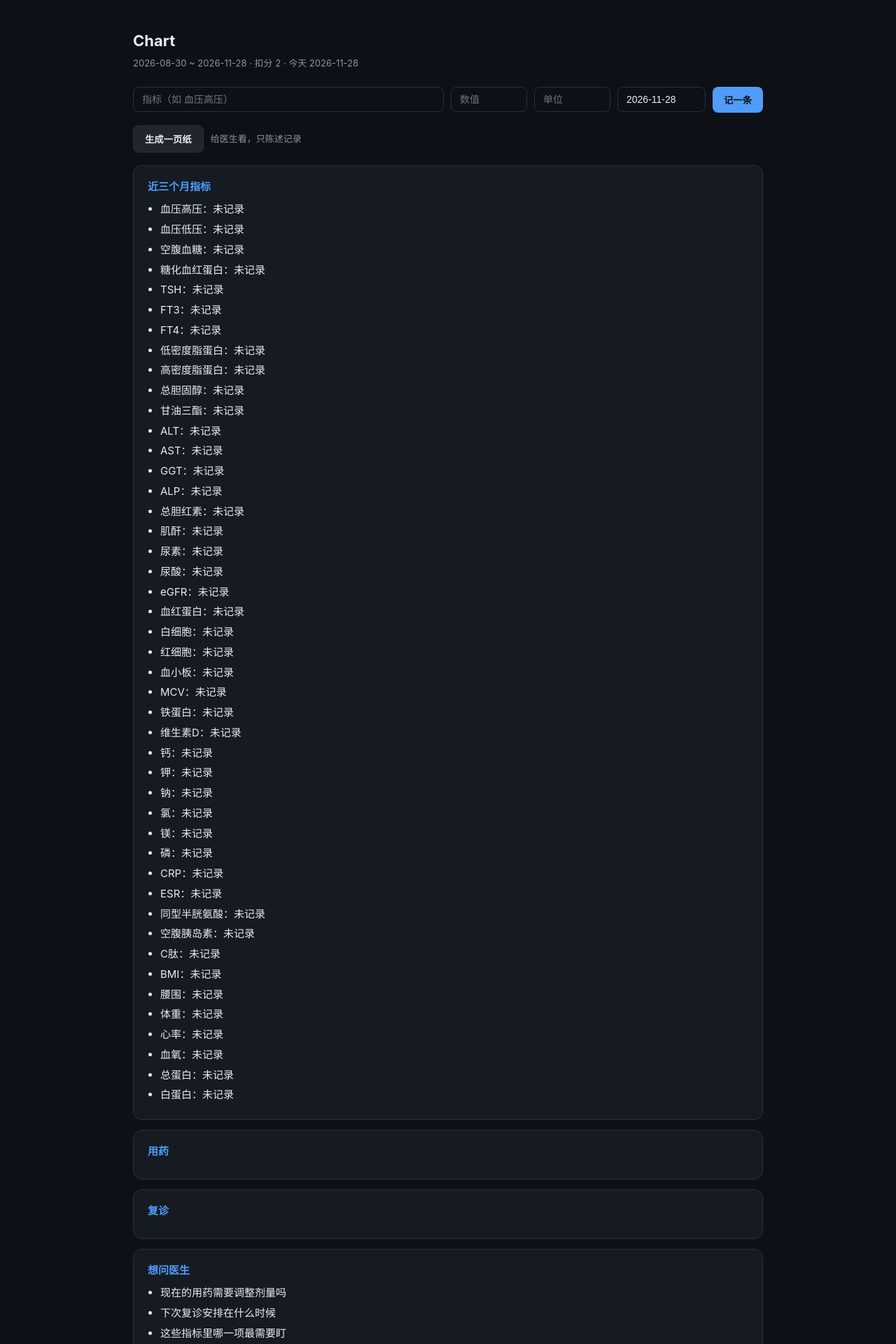
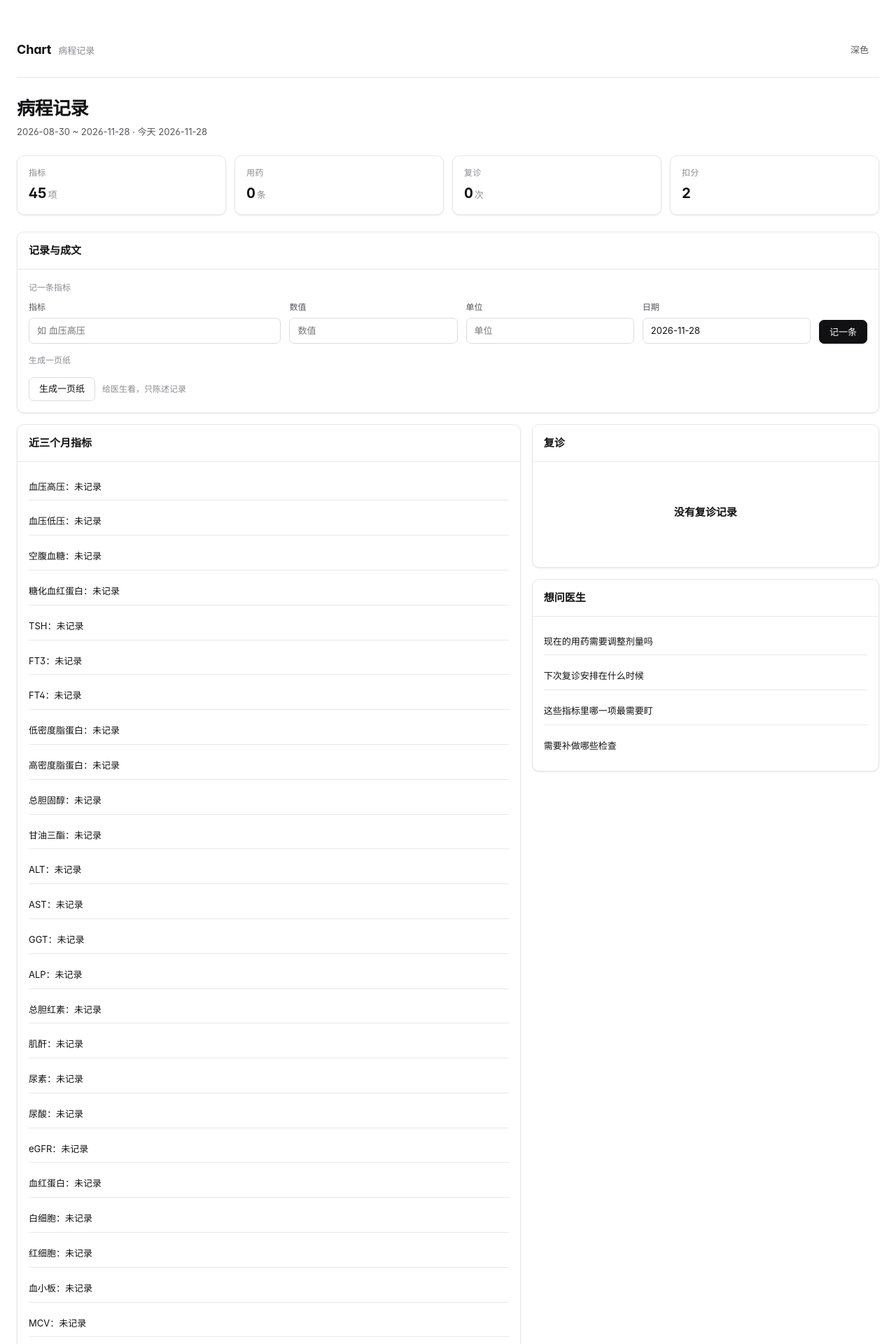
Before and after one commit to wushiyi105-jpg/chart, a FastAPI app: page / in a window 1280 px wide. Shown: the top 1920 px of the page at 70% size. Run offline with FastAPI, Linux system fonts and the light colour scheme; parts of the project's set-up code (start-up, migrations or seed data) failed here and were passed over.

Commit message:
feat(ui): 统一简洁界面与共享样式

```diff
--- a/chart/iface/web.py
+++ b/chart/iface/web.py
@@ -7,6 +7,7 @@ from pathlib import Path
 
 from fastapi import FastAPI, Form, Request
 from fastapi.responses import HTMLResponse, PlainTextResponse, RedirectResponse
+from fastapi.staticfiles import StaticFiles
 from fastapi.templating import Jinja2Templates
 
 from ..adapters.llm import build_llm
@@ -19,6 +20,11 @@ TEMPLATES = Jinja2Templates(directory=str(Path(__file__).resolve().parents[2] /
 
 def create_app(settings: Settings, store: SqliteStore | None = None) -> FastAPI:
     app = FastAPI(title="Chart", version="1.0.0")
+    app.mount(
+        "/static",
+        StaticFiles(directory=str(Path(__file__).resolve().parents[2] / "static")),
+        name="static",
+    )
     store = store or SqliteStore(settings.db_path)
     llm = (
         build_llm(
--- /dev/null
+++ b/static/ui.css
@@ -0,0 +1,327 @@
+/* ============================================================
+   ui.css —— 18 个仓共用的界面基础
+   设计语言参考：solidtime / invoiceninja / Wallos 的界面结构
+   （只借鉴设计规律，不含任何上游代码）
+   用法：<link rel="stylesheet" href="/static/ui.css">
+   ============================================================ */
+
+:root {
+  /* 背景四级 */
+  --bg: #ffffff;
+  --bg-subtle: #fafafa;
+  --bg-muted: #f4f4f5;
+  --card: #ffffff;
+
+  /* 文字四级 */
+  --text: #111113;
+  --text-2: #55555c;
+  --text-3: #8a8a92;
+  --text-4: #b4b4bb;
+
+  /* 边框三级 */
+  --border: #e8e8ec;
+  --border-2: #dcdce2;
+  --border-3: #c9c9d1;
+
+  /* 强调色只用一个 */
+  --accent: #2f6feb;
+  --accent-soft: #eaf1fe;
+  --accent-ink: #1a4fbf;
+
+  /* 语义色 */
+  --ok: #18794e;
+  --ok-soft: #e8f5ee;
+  --warn: #9a6700;
+  --warn-soft: #fdf6e3;
+  --bad: #b42318;
+  --bad-soft: #fdecea;
+
+  /* 圆角：一个基准，其余派生 */
+  --radius: 10px;
+  --radius-sm: 7px;
+  --radius-lg: 14px;
+
+  /* 只有两级阴影，别加第三级 */
+  --shadow-card: 0 1px 2px rgba(17, 17, 19, .04), 0 1px 3px rgba(17, 17, 19, .06);
+  --shadow-pop: 0 10px 30px rgba(17, 17, 19, .10);
+
+  /* 字阶：基准 15px，比默认 16 更紧凑、更像专业软件 */
+  --fs-2xs: 10px;
+  --fs-xs: 12px;
+  --fs-sm: 13px;
+  --fs-base: 15px;
+  --fs-lg: 18px;
+  --fs-xl: 20px;
+  --fs-2xl: 26px;
+  --fs-3xl: 32px;
+
+  --font: "Inter", -apple-system, "Segoe UI", "Microsoft YaHei", "PingFang SC", sans-serif;
+  --mono: "JetBrains Mono", ui-monospace, "Cascadia Code", Consolas, monospace;
+}
+
+/* 深色：同一套变量，不写第二套样式 */
+:root[data-theme="dark"] {
+  --bg: #0b0b0c;
+  --bg-subtle: #101012;
+  --bg-muted: #16161a;
+  --card: #121214;
+  --text: #f2f2f3;
+  --text-2: #a1a1a8;
+  --text-3: #77777f;
+  --text-4: #55555c;
+  --border: #232328;
+  --border-2: #2e2e34;
+  --border-3: #3a3a42;
+  --accent: #6a9bff;
+  --accent-soft: #16233d;
+  --accent-ink: #a8c4ff;
+  --ok: #4ade80;
+  --ok-soft: #10241a;
+  --warn: #fbbf24;
+  --warn-soft: #2a1f08;
+  --bad: #f87171;
+  --bad-soft: #2a1214;
+  --shadow-card: 0 1px 2px rgba(0, 0, 0, .5);
+  --shadow-pop: 0 12px 32px rgba(0, 0, 0, .6);
+}
+
+* { box-sizing: border-box; }
+
+html { -webkit-text-size-adjust: 100%; }
+
+body {
+  margin: 0;
+  background: var(--bg);
+  color: var(--text);
+  font: var(--fs-base)/1.6 var(--font);
+  font-feature-settings: "cv11", "ss01";   /* Inter 的字形微调 */
+  -webkit-font-smoothing: antialiased;
+}
+
+/* ---------- 页面骨架 ---------- */
+
+.shell { max-width: 1080px; margin: 0 auto; padding: 40px 24px 96px; }
+.shell--wide { max-width: 1280px; }
+
+.topbar {
+  display: flex; align-items: center; justify-content: space-between;
+  gap: 16px; padding: 14px 0 22px;
+  border-bottom: 1px solid var(--border);
+  margin-bottom: 28px;
+}
+
+.brand { display: flex; align-items: baseline; gap: 10px; }
+.brand b { font-size: var(--fs-lg); font-weight: 650; letter-spacing: -.01em; }
+.brand span { color: var(--text-3); font-size: var(--fs-sm); }
+
+.page-head { margin-bottom: 24px; }
+.page-head h1 {
+  margin: 0 0 6px; font-size: var(--fs-2xl); font-weight: 650;
+  letter-spacing: -.02em; line-height: 1.25;
+}
+.page-head p { margin: 0; color: var(--text-2); font-size: var(--fs-sm); }
+
+/* ---------- 数字行 ---------- */
+
+.stats { display: grid; grid-template-columns: repeat(auto-fit, minmax(160px, 1fr)); gap: 12px; margin-bottom: 24px; }
+.stat {
+  background: var(--card); border: 1px solid var(--border);
+  border-radius: var(--radius); padding: 14px 16px;
+  box-shadow: var(--shadow-card);
+}
+.stat .k { color: var(--text-3); font-size: var(--fs-xs); letter-spacing: .02em; }
+.stat .v {
+  margin-top: 4px; font-size: var(--fs-xl); font-weight: 650;
+  font-variant-numeric: tabular-nums; letter-spacing: -.01em;
+}
+.stat .v small { font-size: var(--fs-sm); font-weight: 500; color: var(--text-3); margin-left: 2px; }
+
+/* ---------- 卡片 ---------- */
+
+.card {
+  background: var(--card); border: 1px solid var(--border);
+  border-radius: var(--radius); box-shadow: var(--shadow-card);
+  overflow: hidden;
+}
+.card + .card { margin-top: 16px; }
+.card__head {
+  display: flex; align-items: center; justify-content: space-between;
+  padding: 14px 16px; border-bottom: 1px solid var(--border);
+}
+.card__head h2 { margin: 0; font-size: var(--fs-base); font-weight: 600; }
+.card__head .hint { color: var(--text-3); font-size: var(--fs-xs); }
+.card__body { padding: 16px; }
+
+/* ---------- 表格：高级感主要靠这张表 ---------- */
+
+.table { width: 100%; border-collapse: collapse; font-size: var(--fs-sm); }
+.table th {
+  text-align: left; font-weight: 500; color: var(--text-3);
+  font-size: var(--fs-2xs); letter-spacing: .06em; text-transform: uppercase;
+  padding: 10px 16px; background: var(--bg-subtle);
+  border-bottom: 1px solid var(--border); white-space: nowrap;
+}
+.table td {
+  padding: 11px 16px; border-bottom: 1px solid var(--border);
+  vertical-align: middle;
+}
+.table tr:last-child td { border-bottom: 0; }
+.table tbody tr:hover { background: var(--bg-subtle); }
+.table .num { text-align: right; font-variant-numeric: tabular-nums; }
+.table .strong { font-weight: 600; }
+.table .muted { color: var(--text-3); }
+
+/* ---------- 标记 ---------- */
+
+.tag {
+  display: inline-flex; align-items: center; gap: 5px;
+  padding: 2px 8px; border-radius: 999px;
+  font-size: var(--fs-xs); font-weight: 500;
+  border: 1px solid var(--border-2); color: var(--text-2);
+  background: var(--bg-subtle); white-space: nowrap;
+}
+.tag--ok { color: var(--ok); background: var(--ok-soft); border-color: transparent; }
+.tag--warn { color: var(--warn); background: var(--warn-soft); border-color: transparent; }
+.tag--bad { color: var(--bad); background: var(--bad-soft); border-color: transparent; }
+.tag--accent { color: var(--accent-ink); background: var(--accent-soft); border-color: transparent; }
+
+/* ---------- 按钮 ---------- */
+
+.btn {
+  display: inline-flex; align-items: center; justify-content: center; gap: 6px;
+  height: 34px; padding: 0 14px; border-radius: var(--radius-sm);
+  font: 500 var(--fs-sm)/1 var(--font); cursor: pointer;
+  border: 1px solid var(--border-2); background: var(--card); color: var(--text);
+  transition: background .12s ease, border-color .12s ease;
+}
+.btn:hover { background: var(--bg-muted); }
+.btn--primary { background: var(--text); border-color: var(--text); color: var(--bg); }
+.btn--primary:hover { opacity: .88; }
+.btn--ghost { border-color: transparent; background: transparent; color: var(--text-2); }
+.btn--ghost:hover { background: var(--bg-muted); color: var(--text); }
+.btn:disabled { opacity: .45; cursor: not-allowed; }
+
+/* ---------- 表单 ---------- */
+
+.field { display: flex; flex-direction: column; gap: 6px; }
+.field label { font-size: var(--fs-xs); color: var(--text-2); }
+.input, .select, textarea.input {
+  width: 100%; padding: 8px 11px; font: var(--fs-sm)/1.5 var(--font);
+  color: var(--text); background: var(--bg);
+  border: 1px solid var(--border-2); border-radius: var(--radius-sm);
+  outline: none;
+}
+.input:focus, .select:focus, textarea.input:focus {
+  border-color: var(--accent); box-shadow: 0 0 0 3px var(--accent-soft);
+}
+.row { display: flex; gap: 12px; flex-wrap: wrap; }
+.row > * { flex: 1 1 180px; }
+
+/* ---------- 空状态与提示 ---------- */
+
+.empty {
+  padding: 44px 16px; text-align: center; color: var(--text-3); font-size: var(--fs-sm);
+}
+.empty b { display: block; color: var(--text); font-size: var(--fs-base); margin-bottom: 6px; }
+
+.note {
+  display: flex; gap: 8px; padding: 10px 12px; border-radius: var(--radius-sm);
+  background: var(--bg-subtle); border: 1px solid var(--border);
+  color: var(--text-2); font-size: var(--fs-sm);
+}
+.note--warn { background: var(--warn-soft); border-color: transparent; color: var(--warn); }
+
+/* ---------- 代码与细节 ---------- */
+
+code, .mono { font-family: var(--mono); font-size: .92em; }
+code {
+  background: var(--bg-muted); border: 1px solid var(--border);
+  padding: 1px 5px; border-radius: 5px;
+}
+
+hr.sep { border: 0; border-top: 1px solid var(--border); margin: 24px 0; }
+
+.foot { margin-top: 40px; color: var(--text-4); font-size: var(--fs-xs); }
+
+@media (max-width: 720px) {
+  .shell { padding: 24px 16px 64px; }
+  .page-head h1 { font-size: var(--fs-xl); }
+  .table th, .table td { padding: 9px 12px; }
+}
+
+/* ---------- 布局辅助（保持少而稳） ---------- */
+
+.table-wrap { overflow-x: auto; }
+.cols { display: grid; grid-template-columns: 1.45fr 1fr; gap: 16px; align-items: start; }
+.cols > div > .card:first-child { margin-top: 0; }
+.stack { display: grid; gap: 10px; }
+.list-row {
+  display: flex; align-items: center; justify-content: space-between;
+  gap: 12px; padding: 9px 0; border-bottom: 1px solid var(--border);
+  font-size: var(--fs-sm);
+}
+.list-row:last-child { border-bottom: 0; }
+.list-row .t { color: var(--text); }
+.list-row .s { color: var(--text-3); font-size: var(--fs-xs); }
+.progress { height: 5px; background: var(--bg-muted); border-radius: 99px; overflow: hidden; }
+.progress > i { display: block; height: 5px; background: var(--accent); border-radius: 99px; }
+.checklist { display: grid; gap: 0; }
+.check { display: flex; align-items: flex-start; gap: 10px; padding: 9px 0; border-bottom: 1px solid var(--border); font-size: var(--fs-sm); }
+.check:last-child { border-bottom: 0; }
+.check .box { width: 15px; height: 15px; border: 1px solid var(--border-3); border-radius: 4px; margin-top: 3px; flex: none; }
+.check .box.on { background: var(--accent); border-color: var(--accent); }
+.check .box.on::after { content: ""; display: block; width: 3px; height: 7px; border: solid #fff; border-width: 0 1.5px 1.5px 0; transform: rotate(45deg); margin: 2px 0 0 5px; }
+.form-grid { display: grid; grid-template-columns: repeat(auto-fit, minmax(180px, 1fr)); gap: 12px; }
+.form-actions { display: flex; gap: 10px; align-items: center; flex-wrap: wrap; margin-top: 14px; }
+.stat .v.ok { color: var(--ok); }
+.stat .v.bad { color: var(--bad); }
+.section-gap { margin-top: 16px; }
+.mono-num { font-variant-numeric: tabular-nums; }
+@media (max-width: 860px) {
+  .cols { grid-template-columns: 1fr; }
+}
+
+.inline-form { display: flex; gap: 8px; align-items: center; justify-content: flex-end; }
+.inline-form .input { width: 104px; height: 30px; padding: 4px 9px; }
+.inline-form .btn { height: 30px; padding: 0 10px; }
+.table .tag { margin-right: 0; }
+.form-block { margin-bottom: 14px; }
+.form-block:last-child { margin-bottom: 0; }
+.form-title { font-size: var(--fs-xs); color: var(--text-3); margin-bottom: 8px; }
+
+.field--auto { flex: 0 0 auto; align-self: flex-end; }
+.detail { color: var(--text-2); font-size: var(--fs-sm); line-height: 1.65; }
+.kv { display: grid; grid-template-columns: 120px 1fr; gap: 6px 14px; font-size: var(--fs-sm); }
+.kv dt { color: var(--text-3); }
+.kv dd { margin: 0; color: var(--text); }
+.big { font-size: var(--fs-3xl); font-weight: 650; letter-spacing: -.02em; font-variant-numeric: tabular-nums; }
+.big small { font-size: var(--fs-base); font-weight: 500; color: var(--text-3); margin-left: 4px; }
+
+.board { display: grid; grid-template-columns: repeat(3, minmax(0, 1fr)); gap: 16px; margin-bottom: 16px; }
+.board .card { margin-top: 0; }
+
+.board .list-row { align-items: flex-start; }
+@media (max-width: 860px) { .board { grid-template-columns: 1fr; } }
+.timeline { display: grid; gap: 0; }
+.timeline-item { display: grid; grid-template-columns: 92px 1fr auto; gap: 12px; align-items: center; padding: 10px 0; border-bottom: 1px solid var(--border); font-size: var(--fs-sm); }
+.timeline-item:last-child { border-bottom: 0; }
+.timeline-item .d { color: var(--text-3); font-variant-numeric: tabular-nums; }
+
+@media (max-width: 720px) {
+  .stats { grid-template-columns: repeat(2, minmax(0, 1fr)); gap: 10px; }
+  .stat { padding: 12px 13px; }
+  .stat .v { font-size: clamp(16px, 4.6vw, 20px); overflow-wrap: anywhere; }
+  .card__head { align-items: flex-start; }
+  .card__head .hint { display: none; }
+  .table { min-width: 620px; }
+  .topbar { padding-bottom: 16px; margin-bottom: 20px; }
+  .brand { gap: 8px; }
+  .brand span { max-width: 190px; overflow: hidden; text-overflow: ellipsis; white-space: nowrap; }
+  .timeline-item { grid-template-columns: 76px 1fr auto; gap: 8px; }
+}
+
+.board { align-items: start; }
+.board-item { padding: 9px 0; border-bottom: 1px solid var(--border); }
+.board-item:last-child { border-bottom: 0; padding-bottom: 0; }
+.board-item .t { font-size: var(--fs-sm); font-weight: 600; }
+.board-item .why { color: var(--text-3); font-size: var(--fs-xs); margin-top: 2px; line-height: 1.5; }
--- /dev/null
+++ b/templates/_macros.html
@@ -0,0 +1,70 @@
+{# 18 仓共用页面骨架：只依赖 /static/ui.css，不引外部字体和图标库 #}
+{% macro shell(name, tagline, wide=false) -%}
+<!doctype html>
+<html lang="zh-CN">
+<head>
+  <meta charset="utf-8">
+  <meta name="viewport" content="width=device-width, initial-scale=1">
+  <title>{{ name }} · {{ tagline }}</title>
+  <link rel="stylesheet" href="/static/ui.css">
+</head>
+<body>
+  <main class="shell{% if wide %} shell--wide{% endif %}">
+    <header class="topbar">
+      <div class="brand"><b>{{ name }}</b><span>{{ tagline }}</span></div>
+      <button class="btn btn--ghost" type="button" data-theme-toggle>深色</button>
+    </header>
+    {{ caller() }}
+    <footer class="foot">本地运行 · 数据不出机器</footer>
+  </main>
+  <script>
+    (function () {
+      var root = document.documentElement;
+      var btn = document.querySelector('[data-theme-toggle]');
+      var saved = localStorage.getItem('ui-theme');
+      if (saved) { root.dataset.theme = saved; btn.textContent = saved === 'dark' ? '浅色' : '深色'; }
+      btn.addEventListener('click', function () {
+        var next = root.dataset.theme === 'dark' ? 'light' : 'dark';
+        root.dataset.theme = next;
+        localStorage.setItem('ui-theme', next);
+        btn.textContent = next === 'dark' ? '浅色' : '深色';
+      });
+    })();
+  </script>
+</body>
+</html>
+{%- endmacro %}
+
+{% macro head(title, desc="") -%}
+<div class="page-head">
+  <h1>{{ title }}</h1>
+  {% if desc %}<p>{{ desc }}</p>{% endif %}
+</div>
+{%- endmacro %}
+
+{% macro stats(items) -%}
+<div class="stats">
+  {% for k, v, unit in items %}
+  <div class="stat"><div class="k">{{ k }}</div><div class="v">{{ v }}{% if unit %}<small>{{ unit }}</small>{% endif %}</div></div>
+  {% endfor %}
+</div>
+{%- endmacro %}
+
+{% macro card(title, hint="") -%}
+<section class="card">
+  <div class="card__head"><h2>{{ title }}</h2>{% if hint %}<span class="hint">{{ hint }}</span>{% endif %}</div>
+  <div class="card__body">{{ caller() }}</div>
+</section>
+{%- endmacro %}
+
+{% macro tag(text, kind="") -%}
+<span class="tag{% if kind %} tag--{{ kind }}{% endif %}">{{ text }}</span>
+{%- endmacro %}
+
+{% macro empty(title, text="") -%}
+<div class="empty"><b>{{ title }}</b>{% if text %}{{ text }}{% endif %}</div>
+{%- endmacro %}
+
+{% macro note(text, warn=false) -%}
+<div class="note{% if warn %} note--warn{% endif %}">{{ text }}</div>
+{%- endmacro %}
--- a/templates/index.html
+++ b/templates/index.html
@@ -1,56 +1,65 @@
-<!doctype html>
-<html lang="zh-CN">
-<head>
-<meta charset="utf-8">
-<title>Chart · 病程记录</title>
-<style>
-  :root{--bg:#0d1117;--panel:#161b22;--line:#26303d;--ink:#e6edf3;--dim:#8b949e;--accent:#4f9cf9}
-  body{margin:0;background:var(--bg);color:var(--ink);font:15px/1.65 -apple-system,"PingFang SC",sans-serif}
-  .wrap{max-width:900px;margin:0 auto;padding:40px 20px 80px}
-  h1{font-size:22px;margin:0 0 4px}
-  .sub{color:var(--dim);font-size:13px;margin-bottom:22px}
-  form{display:flex;gap:10px;flex-wrap:wrap;margin-bottom:18px;align-items:center}
-  input{background:#0d1117;border:1px solid var(--line);color:var(--ink);border-radius:8px;padding:9px 12px;font-size:14px}
-  button{background:var(--accent);color:#0d1117;border:none;border-radius:8px;padding:9px 16px;font-weight:600;cursor:pointer}
-  .card{background:var(--panel);border:1px solid var(--line);border-radius:12px;padding:18px 20px;margin-bottom:14px}
-  .card h2{font-size:15px;margin:0 0 8px;color:var(--accent)}
-  ul{margin:0;padding-left:18px}
-  li{margin:4px 0}
-  .finding{color:#f0883e;font-size:13px}
-  .muted{color:var(--dim);font-size:13px}
-  a{color:var(--accent);text-decoration:none;margin-right:14px}
-</style>
-</head>
-<body>
-<div class="wrap">
-  <h1>Chart</h1>
-  <div class="sub">{{ summary.period }} · 扣分 {{ summary.penalty_total }} · 今天 {{ today }}</div>
+{% from "_macros.html" import shell, head, stats, card, tag, empty, note %}
+{% call shell("Chart", "病程记录", true) %}
+{{ head("病程记录", summary.period ~ " · 今天 " ~ today) }}
 
-  <form method="post" action="/metric">
-    <input name="name" placeholder="指标（如 血压高压）" style="flex:1;min-width:200px">
-    <input name="value" placeholder="数值" size="8">
-    <input name="unit" placeholder="单位" size="8">
-    <input name="day" value="{{ today }}" size="10">
-    <button type="submit">记一条</button>
+{{ stats([
+  ("指标", summary.metrics|length, "项"),
+  ("用药", summary.meds|length, "条"),
+  ("复诊", summary.visits|length, "次"),
+  ("扣分", summary.penalty_total, "")
+]) }}
+
+{% call card("记录与成文") %}
+<div class="form-block">
+  <div class="form-title">记一条指标</div>
+  <form method="post" action="/metric" class="row">
+    <div class="field" style="flex:2 1 240px"><label>指标</label><input class="input" name="name" placeholder="如 血压高压"></div>
+    <div class="field"><label>数值</label><input class="input" name="value" placeholder="数值"></div>
+    <div class="field"><label>单位</label><input class="input" name="unit" placeholder="单位"></div>
+    <div class="field"><label>日期</label><input class="input" name="day" value="{{ today }}"></div>
+    <div class="field field--auto"><button class="btn btn--primary" type="submit">记一条</button></div>
   </form>
+</div>
+<div class="form-block">
+  <div class="form-title">生成一页纸</div>
+  <form method="post" action="/compose" class="form-actions">
+    <button class="btn" type="submit">生成一页纸</button>
+    <span class="muted" style="color:var(--text-3);font-size:var(--fs-xs)">给医生看，只陈述记录</span>
+  </form>
+</div>
+{% endcall %}
 
-  <form method="post" action="/compose">
-    <button type="submit" style="background:#21262d;color:var(--ink);border:1px solid var(--line)">生成一页纸</button>
-    <span class="muted">给医生看，只陈述记录</span>
-  </form>
+<div class="cols section-gap">
+  <div>
+    {% call card("近三个月指标") %}
+      {% if summary.metrics %}<div class="stack">{% for x in summary.metrics %}<div class="list-row"><span class="t">{{ x }}</span></div>{% endfor %}</div>{% else %}{{ empty("还没有指标", "在上方记一条，或先跑 seed 写入示例。") }}{% endif %}
+    {% endcall %}
+    {% call card("用药") %}
+      {% if summary.meds %}<div class="stack">{% for x in summary.meds %}<div class="list-row"><span class="t">{{ x }}</span></div>{% endfor %}</div>{% else %}{{ empty("没有用药记录") }}{% endif %}
+    {% endcall %}
+  </div>
+  <div>
+    {% call card("复诊") %}
+      {% if summary.visits %}<div class="stack">{% for x in summary.visits %}<div class="list-row"><span class="t">{{ x }}</span></div>{% endfor %}</div>{% else %}{{ empty("没有复诊记录") }}{% endif %}
+    {% endcall %}
+    {% call card("想问医生") %}
+      {% if summary.questions %}<div class="stack">{% for x in summary.questions %}<div class="list-row"><span class="t">{{ x }}</span></div>{% endfor %}</div>{% else %}{{ empty("还没有待问问题") }}{% endif %}
+    {% endcall %}
+  </div>
+</div>
 
-  <div class="card"><h2>近三个月指标</h2><ul>{% for x in summary.metrics %}<li>{{ x }}</li>{% endfor %}</ul></div>
-  <div class="card"><h2>用药</h2><ul>{% for x in summary.meds %}<li>{{ x }}</li>{% endfor %}</ul></div>
-  <div class="card"><h2>复诊</h2><ul>{% for x in summary.visits %}<li>{{ x }}</li>{% endfor %}</ul></div>
-  <div class="card"><h2>想问医生</h2><ul>{% for x in summary.questions %}<li>{{ x }}</li>{% endfor %}</ul></div>
+{% if summary.findings %}
+{% call card("需要留意", "本地规则") %}
+  <div class="stack">
+  {% for f in summary.findings %}
+    <div class="list-row"><span class="t">{{ f.message }}</span>{{ tag(f.rule_id ~ " · −" ~ f.penalty, "warn") }}</div>
+  {% endfor %}
+  </div>
+{% endcall %}
+{% endif %}
 
-  {% if summary.findings %}
-  <div class="card"><h2>需要留意（本地规则）</h2>
-    {% for f in summary.findings %}<div class="finding">{{ f.rule_id }} -{{ f.penalty }} · {{ f.message }}</div>{% endfor %}
-  </div>
-  {% endif %}
-
-  <p><a href="/export.md">导出 Markdown</a><a href="/health">健康检查</a></p>
+<div class="form-actions">
+  <a class="btn" href="/export.md">导出 Markdown</a>
+  <a class="btn btn--ghost" href="/health">健康检查</a>
 </div>
-</body>
-</html>
+{% endcall %}
```
Also changed, not shown: 1 other file.
